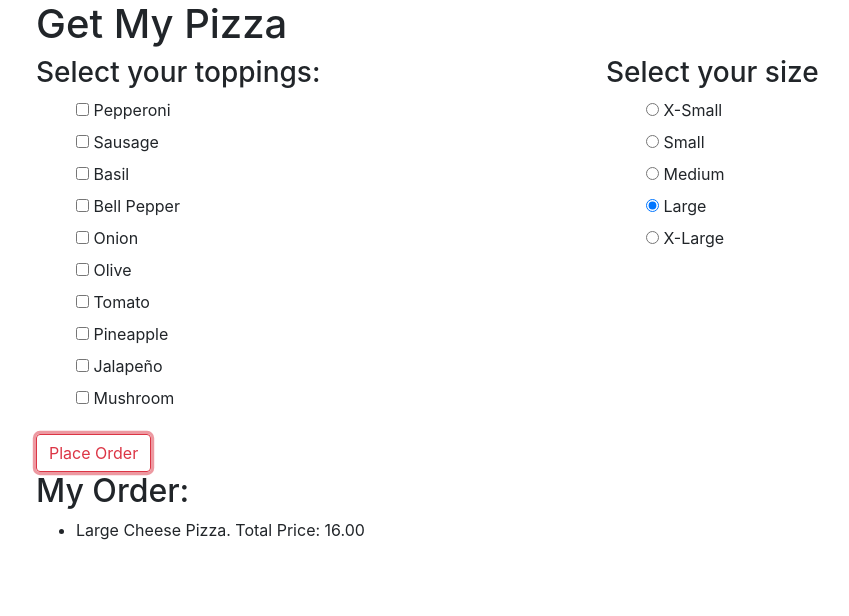
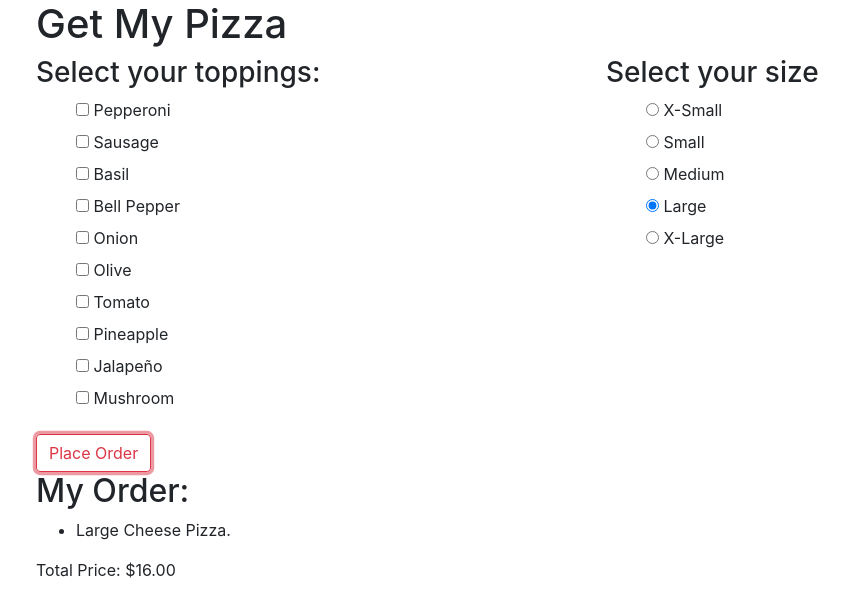
Before and after one commit to MichaelMeow/pizza, a plain HTML site: page index.html in a window 1280 px wide. Both pictures are taken after a click on the button "Place Order". Shown: the whole page, without its empty margins (49-898 px from the left). Drawn offline with Linux system fonts and the light colour scheme.

Commit message:
add total cost feature

```diff
--- a/index.html
+++ b/index.html
@@ -95,6 +95,7 @@
     <ul>
       <div id="output"></div>
     </ul>
+    <div id="total"></div>
   </div>
   </body>
 </html>
--- a/js/scripts.js
+++ b/js/scripts.js
@@ -69,7 +69,6 @@ Pizza.prototype.cost = function() {
   toppings.forEach(function(topping){
     price ++
   })
-  price = price.toString() + ".00"
   return price
 
 
@@ -77,7 +76,10 @@ Pizza.prototype.cost = function() {
 // User Interface
 
 $(function() {
+
+  var totalCost = 0
   $("form.order").submit(function(event){
+    var orders = []
     event.preventDefault();
     var toppings = []
     var size = $("input:radio[name=size]:checked").val();
@@ -85,12 +87,13 @@ $(function() {
       toppings.push($(this).val());
     });
     var pizza = new Pizza(size, toppings)
-    $("#output").append("<li>" + pizza.orderString() + "  Total Price: " + pizza.cost() + "</li>")
+    orders.push(pizza);
+    orders.forEach(function(order){
+      $("#output").append("<li>" + order.orderString() + "</li>")
+      totalCost += order.cost();
+    })
+    $("#total").html("  Total Price: $" + totalCost + ".00")
   })
 
 
-
-
-
-
 });
```
